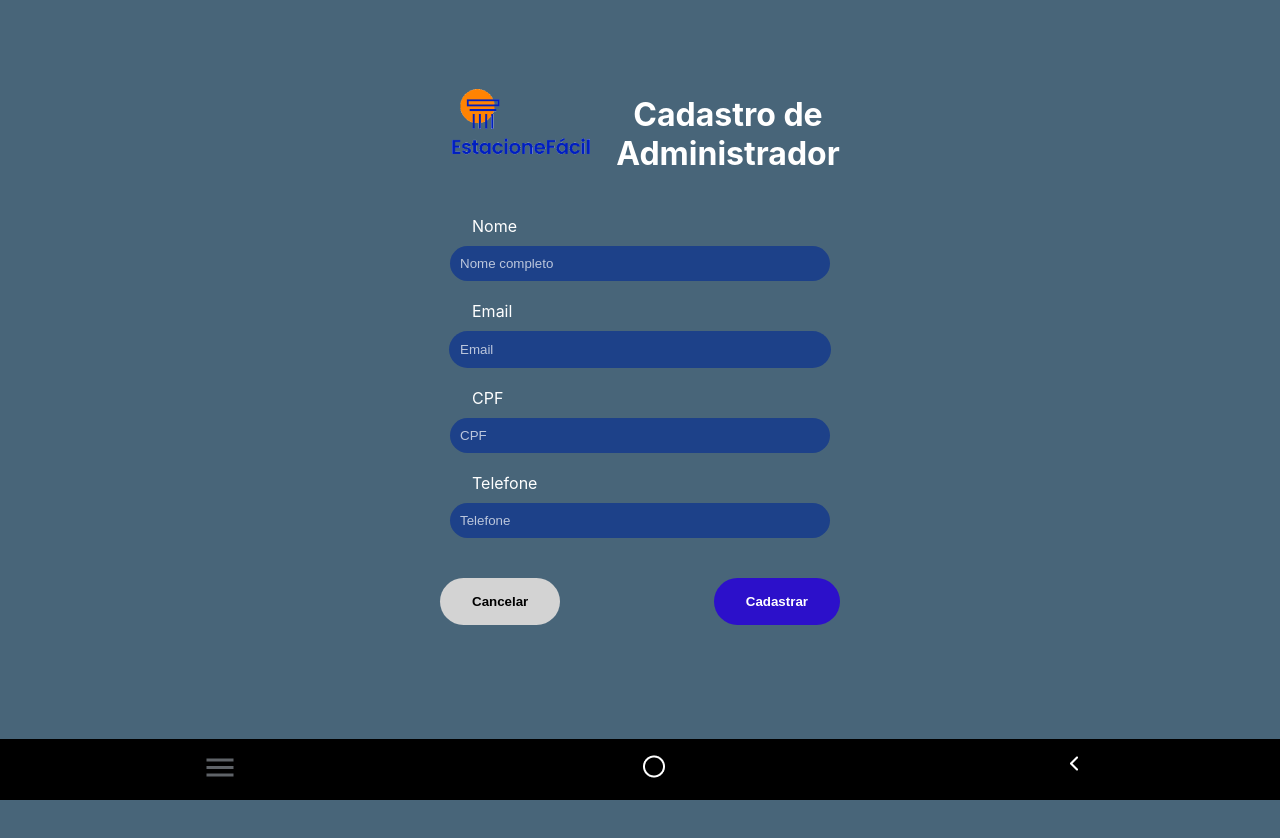
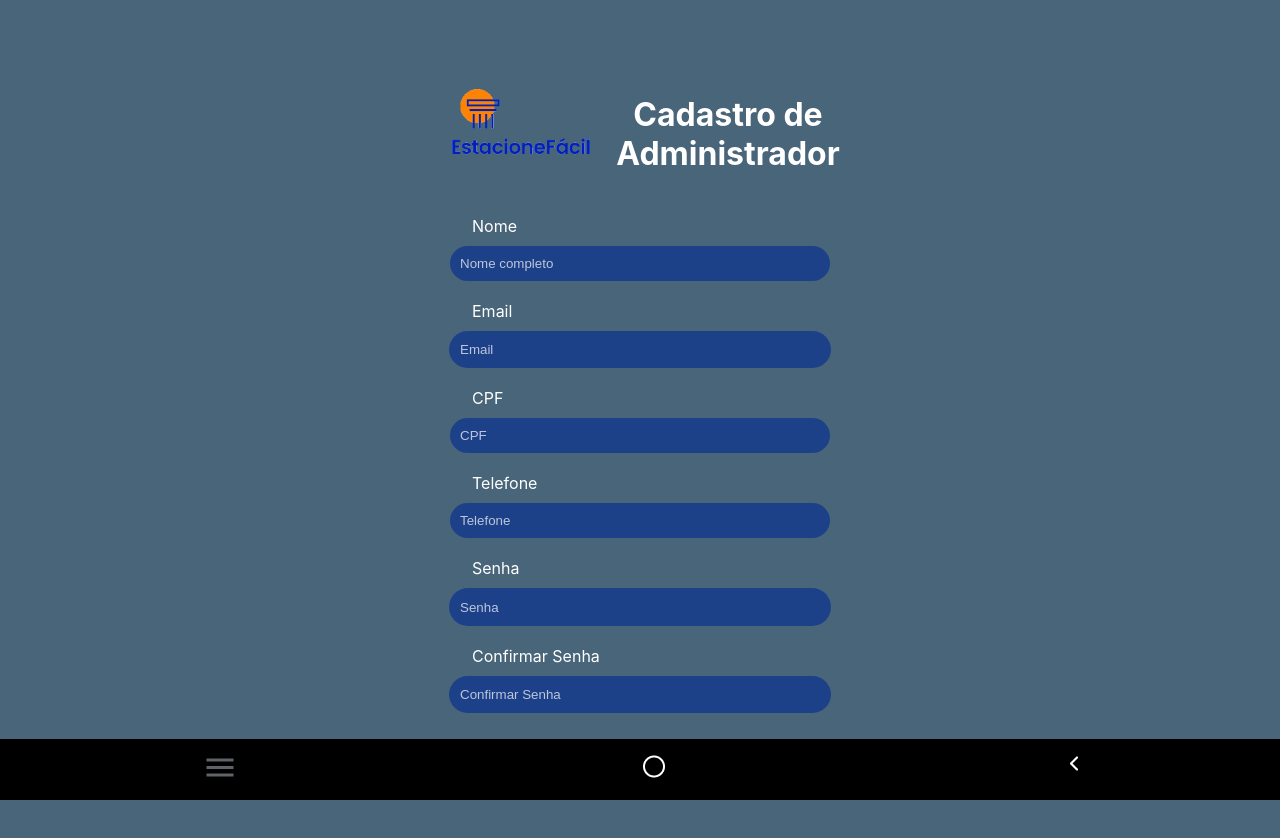
Before and after one commit to viniciusrad/estacione-facil-front, a React (Create React App) app: page /usuario/cadastro-admin in a window 1280 px wide. Shown: the top 838 px of the page. Built offline with nearby package versions, Linux system fonts and the light colour scheme.

Commit message:
fix - cadastro do adm

```diff
--- a/src/pages/usuario/cadastro-usuario-admin.js
+++ b/src/pages/usuario/cadastro-usuario-admin.js
@@ -16,6 +16,8 @@ const CadastroUsuarioAdmin = () => {
     const [email, setEmail] = useState('');
     const [cpf, setCpf] = useState('');
     const [telefone, setTelefone] = useState('');
+    const [senha, setSenha] = useState('');
+    const [confirmarSenha, setConfirmarSenha] = useState('');
     const [showPopUp, setShowPopUp] = useState(false);
     const [popUpMessage, setPopUpMessage] = useState({ title: '', body: '' });
 
@@ -28,6 +30,7 @@ const CadastroUsuarioAdmin = () => {
                 email,
                 cpf,
                 telefone,
+                senha,
                 tipo: 'admin'
             };
 
@@ -101,6 +104,22 @@ const CadastroUsuarioAdmin = () => {
                     onChange={(e) => setTelefone(e.target.value)}
                 />
 
+                <label style={stylePersonal.label}>Senha</label>
+                <Input
+                    type="password"
+                    placeholder="Senha"
+                    value={senha}
+                    onChange={(e) => setSenha(e.target.value)}
+                />
+
+                <label style={stylePersonal.label}>Confirmar Senha</label>
+                <Input
+                    type="password"
+                    placeholder="Confirmar Senha"
+                    value={confirmarSenha}
+                    onChange={(e) => setConfirmarSenha(e.target.value)}
+                />
+
                 <ButtonContainer>
                     <CancelButton type="button">Cancelar</CancelButton>
                     <CadastrarButton type="submit" className='btn-cadastrar'>
```
